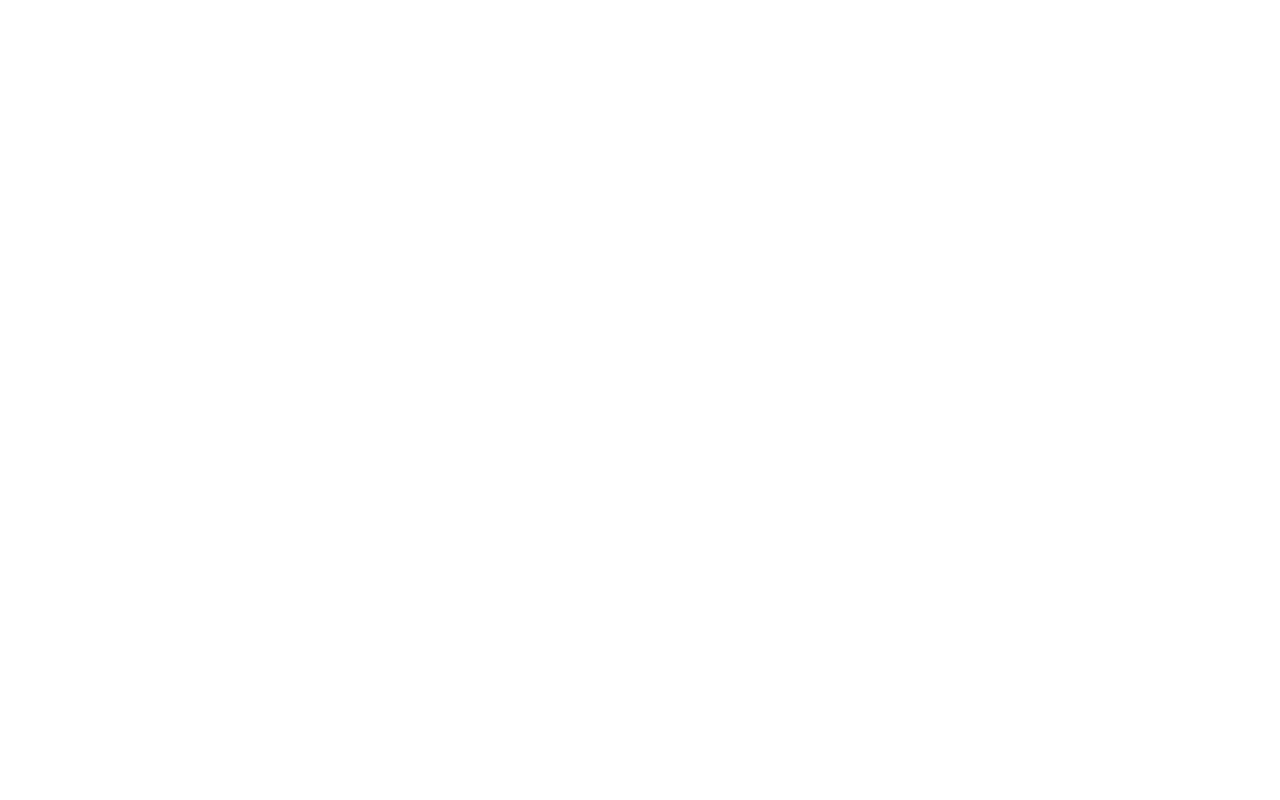
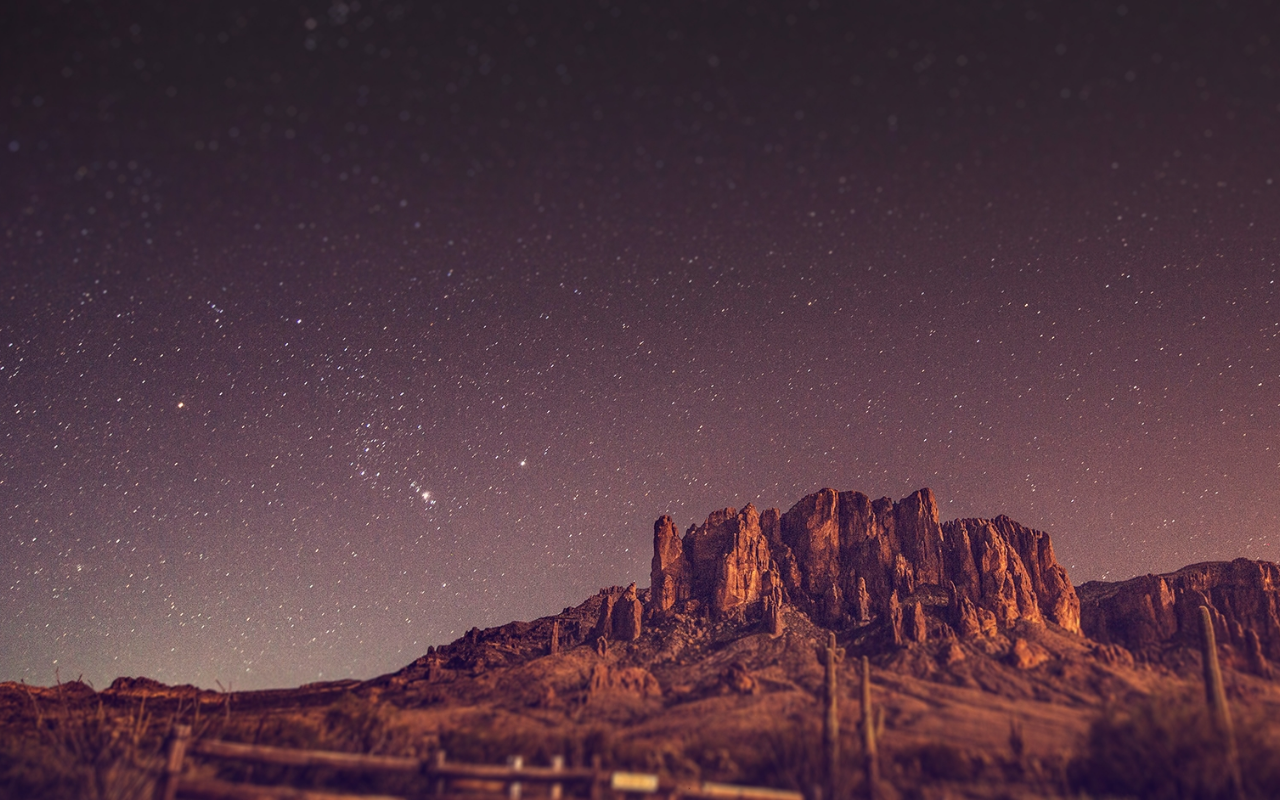
Before and after one commit to kvibrik/pex, a website: page index.html in a window 1280 px wide. Drawn offline with Linux system fonts and the light colour scheme.

Commit message:
начало верстки шапки

```diff
--- a/index.html
+++ b/index.html
@@ -4,10 +4,15 @@
   <meta charset="UTF-8">
   <meta name="viewport" content="width=device-width, initial-scale=1.0">
   <meta http-equiv="X-UA-Compatible" content="ie=edge">
+  <link rel="stylesheet" href="css/style.css">
   <link href="https://fonts.googleapis.com/css?family=Merriweather:700|Open+Sans:300,400,600,700&amp;subset=cyrillic-ext" rel="stylesheet">
   <title>Pex</title>
 </head>
 <body>
+  <header class="header">
+  <div class="container">
 
+  </div>
+</header>
 </body>
 </html>
--- /dev/null
+++ b/src/scss/partials/_header.scss
@@ -0,0 +1,7 @@
+@import 'var';
+
+.header {
+  height: 100%;
+  background: url("../img/header_bg.jpg") no-repeat 50% 50%;
+  background-size: cover;
+}
--- a/src/scss/partials/_main.scss
+++ b/src/scss/partials/_main.scss
@@ -1 +1,13 @@
 @import 'var';
+
+html,
+body {
+  height: 100%;
+}
+
+.container {
+  @include center;
+  @include box;
+  max-width: 1180px;
+  padding: 0 10px;
+}
--- a/src/scss/partials/_var.scss
+++ b/src/scss/partials/_var.scss
@@ -1,4 +1,12 @@
 // variables
-$bg: #000;
+
 
 //mixins
+
+@mixin center {
+  margin: 0 auto;
+}
+
+@mixin box {
+  box-sizing: border-box;
+}
--- a/src/scss/style.scss
+++ b/src/scss/style.scss
@@ -1,3 +1,4 @@
 
 @import 'partials/normalize';
 @import 'partials/_main';
+@import 'partials/header';
```
Also changed, not shown: src/index.html (+1 -0 lines), src/templates/header.html (+5 -0 lines), css/style.css, css/style.min.css, img/header_bg.jpg (added), src/img/header_bg.jpg (added), 1 other file.
